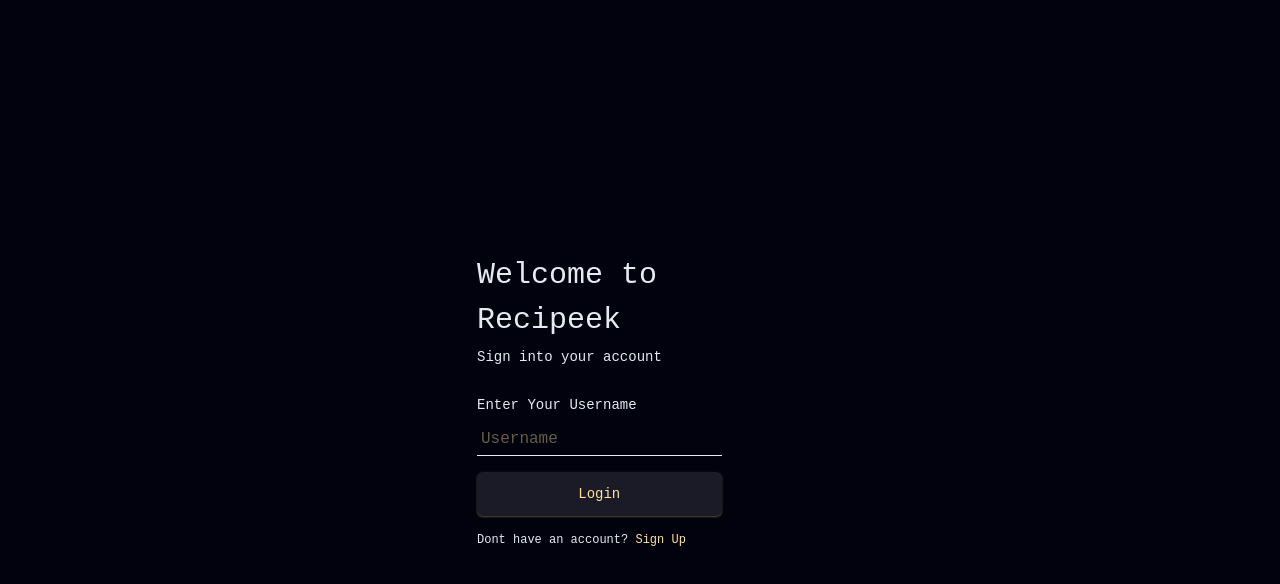
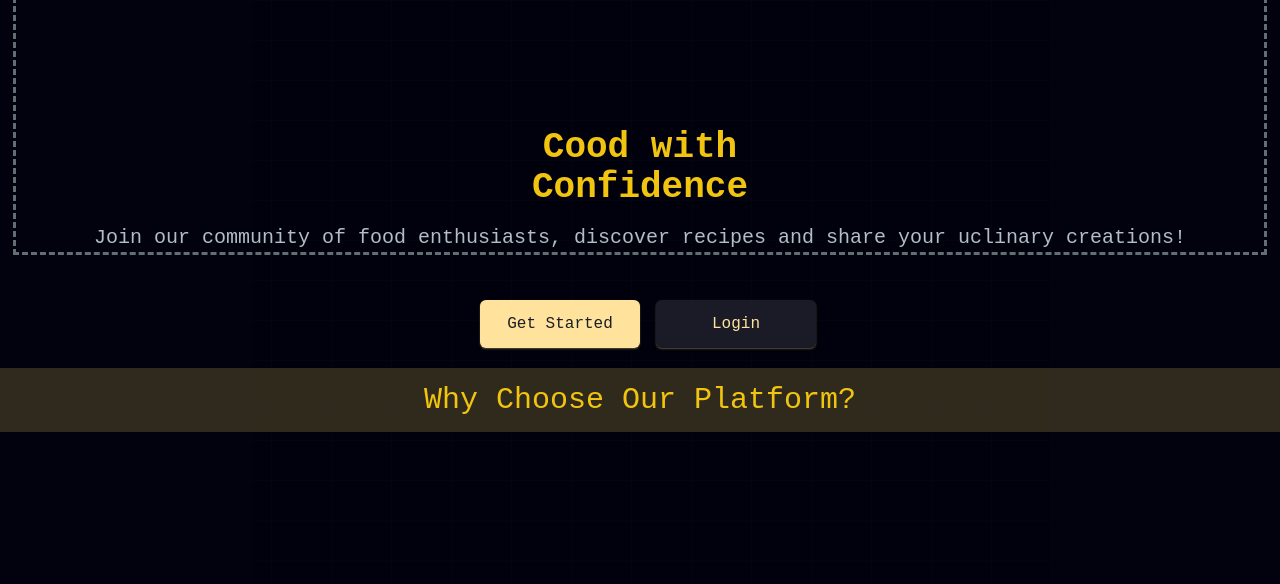
Before and after one commit to TypeErrorDev/Recipeek, a React (Vite) app: page / in a window 1280 px wide. Shown: the top 584 px of the page. Built offline with nearby package versions, Linux system fonts and the light colour scheme.

Commit message:
Working on the text wrapping

```diff
--- a/src/App.jsx
+++ b/src/App.jsx
@@ -6,6 +6,7 @@ import { useState, useEffect } from "react";
 
 import PrivateRoute from "./Components/PrivateRoute";
 import Login from "./Components/Login";
+import LandingPage from "./Components/LandingPage";
 import Dashboard from "./Components/Dashboard";
 import Register from "./Components/Register";
 import Settings from "./Components/Settings";
@@ -49,7 +50,8 @@ function App() {
   return (
     <div className="flex flex-col flex-wrap justify-center items-center min-h-screen bg-[#02020E] text-secondary_text-light font-mono">
       <Routes>
-        <Route path="/" element={<Login onLogin={handleLogin} />} />
+        <Route path="/" element={<LandingPage />} />
+        <Route path="/login" element={<Login onLogin={handleLogin} />} />
         <Route
           path="/dashboard"
           element={
--- a/src/Components/Featured.jsx
+++ b/src/Components/Featured.jsx
@@ -46,7 +46,7 @@ const Featured = () => {
           />
         ))
       ) : (
-        <p className="text-2xl w-auto text-wrap text-warning-dark p-2 text-center">
+        <p className="text-[50px] w-auto text-wrap text-warning-dark p-2 text-center">
           Loading...🍳🔥
         </p>
       )}
--- /dev/null
+++ b/src/Components/LandingPage.jsx
@@ -0,0 +1,75 @@
+import { useNavigate } from "react-router-dom";
+
+const LandingPage = () => {
+  const navigate = useNavigate();
+  const handleLogin = () => {
+    navigate("/login");
+  };
+  const handleRegister = () => {
+    navigate("/register");
+  };
+
+  return (
+    <>
+      <div className="relative w-full min-h-screen overflow-hidden">
+        <div className="absolute inset-0 z-10 animate-[pulse_10s_ease-in-out_infinite] -scale-x-150 left-6">
+          <svg
+            viewBox="0 0 800 1200"
+            xmlns="http://www.w3.org/2000/svg"
+            className="w-full h-full"
+          >
+            <rect width="800" height="1200" fill="#02020E" />
+            <pattern
+              id="grid"
+              width="60"
+              height="60"
+              patternUnits="userSpaceOnUse"
+            >
+              <path
+                d="M 60 0 L 0 0 0 60"
+                fill="none"
+                stroke="#1d1d21"
+                strokeWidth="1"
+                opacity="0.45"
+              />
+            </pattern>
+            <rect width="800" height="1200" fill="url(#grid)" />
+          </svg>
+        </div>
+        <div className="relative z-20 px-4">
+          <div className="text-center pt-32 outline-dashed">
+            <h1 className="text-warning-dark text-4xl font-bold">Cood with</h1>
+            <h1 className="text-warning-dark text-4xl font-bold mb-4">
+              Confidence
+            </h1>
+            <p className="text-tertiary_text-light text-xl mb-8 ">
+              Join our community of food enthusiasts, discover recipes and share
+              your uclinary creations!
+            </p>
+          </div>
+          <div className="flex flex-col md:flex-row justify-center items-center">
+            <button
+              type="button"
+              className="text-background-dark bg-[#FFE39C] hover:bg-[#1A1B26] hover:text-[#FFE39C] p-3 m-4 min-w-40 rounded-md shadow-sm shadow-[#584f32] text-md transition-all hover:scale-105"
+              onClick={handleRegister}
+            >
+              Get Started
+            </button>
+            <button
+              type="button"
+              className="text-[#FFE39C] bg-[#1A1B26] hover:bg-[#1A1B26] hover:text-[#FFE39C] p-3  min-w-40 rounded-md shadow-sm shadow-[#584f32] text-md transition-all hover:scale-105"
+              onClick={handleLogin}
+            >
+              Login
+            </button>
+          </div>
+        </div>
+      </div>
+      <div className="text-warning-dark flex justify-center items-center absolute z-20 mt-40 md:mt-0 h-16 w-screen bg-[#3e3724c6]">
+        <h1 className="text-3xl">Why Choose Our Platform?</h1>
+      </div>
+    </>
+  );
+};
+
+export default LandingPage;
--- a/src/Components/Login.jsx
+++ b/src/Components/Login.jsx
@@ -43,10 +43,16 @@ const Login = ({ onLogin }) => {
         >
           Login
         </button>
-        <p className="mt-4 text-xs">
+        <p className="mt-4">
           Dont have an account?{" "}
           <Link to="/register" className="text-[#FFE39C] hover:text-[#d3ff0f]">
             Sign Up
+          </Link>
+        </p>
+        <p className="mt-2">
+          Remove after debugging:{" "}
+          <Link to="/" className="text-[#FFE39C] hover:text-[#d3ff0f]">
+            Landing Page
           </Link>
         </p>
       </div>
--- a/src/Components/ProductDetails.jsx
+++ b/src/Components/ProductDetails.jsx
@@ -29,7 +29,7 @@ const ProductDetails = () => {
       };
       fetchRecipeDetails();
     }
-  }, [id]);
+  }, [id, location.state]);
 
   if (loading) {
     return (
--- a/src/Components/Register.jsx
+++ b/src/Components/Register.jsx
@@ -45,8 +45,14 @@ const Register = ({ onRegister }) => {
         </button>
         <p className="mt-2">
           Already have an account?{" "}
+          <Link to="/login" className="text-[#FFE39C] hover:text-[#d3ff0f]">
+            Login
+          </Link>
+        </p>
+        <p className="mt-2">
+          Remove after debugging:{" "}
           <Link to="/" className="text-[#FFE39C] hover:text-[#d3ff0f]">
-            Login
+            Landing Page
           </Link>
         </p>
       </div>
--- a/tailwind.config.js
+++ b/tailwind.config.js
@@ -115,6 +115,12 @@ export default {
         // make a custom shadow for some gold color
         "custom-gold": "0 4px 6px rgba(255, 227, 156, 0.3)",
       },
+      keyframes: {
+        wiggle: {
+          "0%, 100%": { transform: "rotate(-3deg)" },
+          "50%": { transform: "rotate(3deg)" },
+        },
+      },
     },
   },
   plugins: [],
```
Also changed, not shown: src/assets/Grid.png (added), 1 other file (tests, documents, lock files or other folders).
